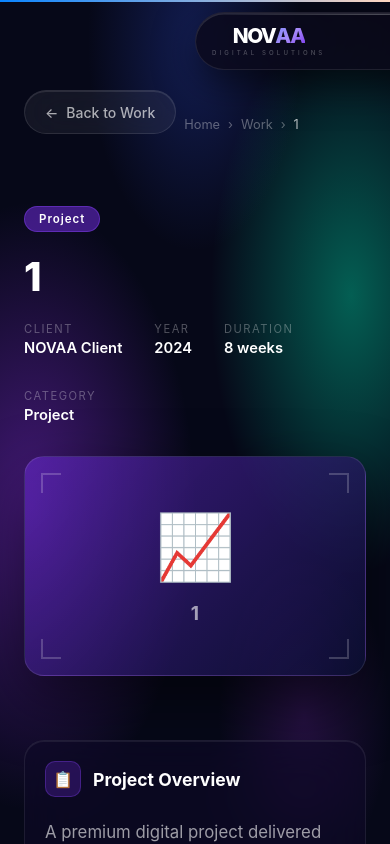
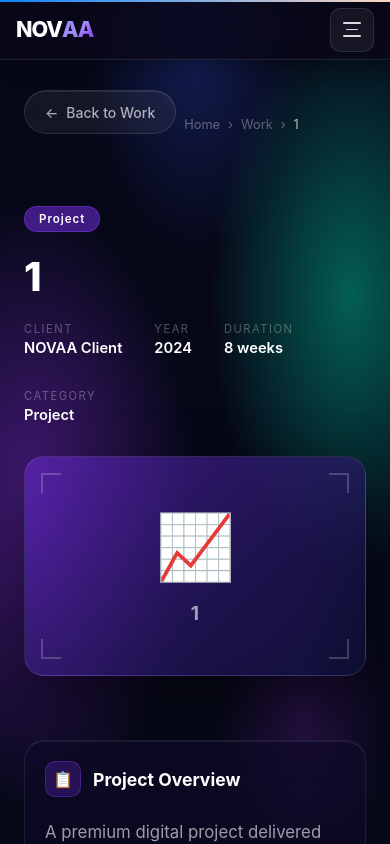
Before and after one commit to NOVAA-STUDIOS/novaa-studios-, a React (Vite) app: page /work/1 in a window 390 px wide. Shown: the top 844 px of the page. Built offline with nearby package versions, Linux system fonts and the light colour scheme.

Commit message:
make changes

```diff
--- a/src/components/Navbar.jsx
+++ b/src/components/Navbar.jsx
@@ -1,7 +1,7 @@
-import { useState, useEffect }     from 'react'
-import { motion, AnimatePresence }  from 'framer-motion'
-import { useNavigate, useLocation } from 'react-router-dom'
-import { useProjectNavigation }     from '../hooks/useNavigation'
+import { useState, useEffect }      from 'react'
+import { motion, AnimatePresence }   from 'framer-motion'
+import { useNavigate, useLocation }  from 'react-router-dom'
+import { useProjectNavigation }      from '../hooks/useNavigation'
 
 const LINKS = [
   { label:'Home',     href:'/',          icon:'🏠' },
@@ -12,23 +12,24 @@ const LINKS = [
   { label:'Contact',  href:'/contact',   icon:'✉️' },
 ]
 
+const ease = [0.22, 1, 0.36, 1]
+
 export default function Navbar() {
-  const [scrolled, setScrolled] = useState(false)
-  const [open,     setOpen]     = useState(false)
-  const [hov,      setHov]      = useState(null)
-  const navigate       = useNavigate()
-  const { pathname }   = useLocation()
+  const [scrolled,  setScrolled]  = useState(false)
+  const [open,      setOpen]      = useState(false)
+  const [hov,       setHov]       = useState(null)
+  const navigate         = useNavigate()
+  const { pathname }     = useLocation()
   const { startProject } = useProjectNavigation()
 
   useEffect(() => {
-    const fn = () => setScrolled(window.scrollY > 24)
+    const fn = () => setScrolled(window.scrollY > 20)
     window.addEventListener('scroll', fn, { passive:true })
     return () => window.removeEventListener('scroll', fn)
   }, [])
 
   useEffect(() => { setOpen(false) }, [pathname])
 
-  /* Lock body scroll when menu open */
   useEffect(() => {
     document.body.style.overflow = open ? 'hidden' : ''
     return () => { document.body.style.overflow = '' }
@@ -56,55 +57,53 @@ export default function Navbar() {
     }
   }
 
+  /* ── shared glass style ── */
+  const glass = {
+    background:           scrolled ? 'rgba(7,5,18,0.94)' : 'rgba(10,8,22,0.82)',
+    backdropFilter:       'blur(48px) saturate(200%) brightness(1.1)',
+    WebkitBackdropFilter: 'blur(48px) saturate(200%) brightness(1.1)',
+    borderBottom:         '1px solid rgba(255,255,255,0.08)',
+    boxShadow:            scrolled
+      ? 'inset 0 -1px 0 rgba(255,255,255,0.04), 0 8px 32px rgba(0,0,0,0.5)'
+      : 'inset 0 -1px 0 rgba(255,255,255,0.03), 0 4px 20px rgba(0,0,0,0.35)',
+    transition:           'all 0.4s ease',
+  }
+
   return (
     <>
-      {/* ── NAVBAR PILL ── */}
+      {/* ════════════════════════════════════
+          DESKTOP — floating pill (≥769px)
+      ════════════════════════════════════ */}
       <motion.div
-        initial={{ y:-110, opacity:0 }}
+        initial={{ y:-100, opacity:0 }}
         animate={{ y:0, opacity:1 }}
-        transition={{ duration:1, ease:[0.22,1,0.36,1], delay:0.08 }}
+        transition={{ duration:1, ease, delay:0.08 }}
+        className="desktop-nav"
         style={{
-          position:'fixed', top:'clamp(10px,2vw,20px)',
-          left:'50%', transform:'translateX(-50%)',
-          zIndex:1000,
-          width:'min(1180px,calc(100vw - 24px))',
+          position:'fixed', top:'20px', left:'50%',
+          transform:'translateX(-50%)', zIndex:1000,
+          width:'min(1180px,91vw)',
         }}
       >
         <div style={{
-          height:               'clamp(58px,8vw,72px)',
-          borderRadius:         '999px',
-          display:              'flex',
-          alignItems:           'center',
-          padding:              '0 clamp(10px,2vw,14px) 0 clamp(16px,3vw,28px)',
-          justifyContent:       'space-between',
-          background:           scrolled ? 'rgba(7,5,18,0.94)' : 'rgba(12,9,24,0.82)',
-          backdropFilter:       'blur(48px) saturate(200%) brightness(1.12)',
-          WebkitBackdropFilter: 'blur(48px) saturate(200%) brightness(1.12)',
-          border:               '1px solid rgba(255,255,255,0.09)',
-          boxShadow:            scrolled
-            ? 'inset 0 1.5px 0 rgba(255,255,255,0.13),0 20px 60px rgba(0,0,0,0.65),0 0 0 0.5px rgba(255,255,255,0.04)'
+          height:'72px', borderRadius:'999px',
+          display:'flex', alignItems:'center',
+          padding:'0 14px 0 28px', justifyContent:'space-between',
+          position:'relative', ...glass,
+          borderBottom:'none',
+          border:'1px solid rgba(255,255,255,0.09)',
+          boxShadow: scrolled
+            ? 'inset 0 1.5px 0 rgba(255,255,255,0.13),0 20px 60px rgba(0,0,0,0.65)'
             : 'inset 0 1.5px 0 rgba(255,255,255,0.12),0 12px 40px rgba(0,0,0,0.55)',
-          transition:           'all 0.4s ease',
-          position:             'relative',
         }}>
           {/* Shine */}
-          <div style={{ position:'absolute', top:'1px', left:'5%', right:'5%', height:'1px', background:'linear-gradient(90deg,transparent,rgba(255,255,255,0.22),transparent)', borderRadius:'999px', pointerEvents:'none' }} />
+          <div style={{ position:'absolute', top:'1px', left:'5%', right:'5%', height:'1px', background:'linear-gradient(90deg,transparent,rgba(255,255,255,0.22),transparent)', pointerEvents:'none' }} />
 
-          {/* LOGO */}
-          <motion.div onClick={() => navigate('/')} whileHover={{ scale:1.02 }} whileTap={{ scale:0.97 }}
-            style={{ display:'flex', flexDirection:'column', gap:'2px', cursor:'pointer', userSelect:'none', flexShrink:0 }}>
-            <div style={{ display:'flex', alignItems:'baseline', lineHeight:1 }}>
-              <span style={{ fontFamily:'"Syne",Inter,sans-serif', fontSize:'clamp(1.3rem,4vw,1.9rem)', fontWeight:800, color:'#fff', letterSpacing:'-1.5px', lineHeight:1 }}>NOV</span>
-              <span style={{ fontFamily:'"Syne",Inter,sans-serif', fontSize:'clamp(1.3rem,4vw,1.9rem)', fontWeight:800, letterSpacing:'-1.5px', lineHeight:1, background:'linear-gradient(135deg,#818cf8,#a78bfa,#7c3aed)', WebkitBackgroundClip:'text', WebkitTextFillColor:'transparent' }}>AA</span>
-            </div>
-            <span style={{ fontSize:'clamp(0.38rem,1vw,0.47rem)', fontWeight:500, color:'rgba(255,255,255,0.28)', letterSpacing:'clamp(2px,0.8vw,4px)', textTransform:'uppercase' }}>
-              DIGITAL SOLUTIONS
-            </span>
-          </motion.div>
+          {/* Logo */}
+          <Logo navigate={navigate} />
 
-          {/* DESKTOP LINKS */}
-          <nav style={{ display:'flex', alignItems:'center', gap:'2px', position:'absolute', left:'50%', top:'50%', transform:'translate(-50%,-50%)' }}
-            className="desktop-nav">
+          {/* Center links */}
+          <nav style={{ display:'flex', alignItems:'center', gap:'2px', position:'absolute', left:'50%', top:'50%', transform:'translate(-50%,-50%)' }}>
             {LINKS.map(link => {
               const active = isActive(link.href)
               return (
@@ -112,21 +111,23 @@ export default function Navbar() {
                   onHoverStart={() => setHov(link.label)} onHoverEnd={() => setHov(null)}
                   whileTap={{ scale:0.95 }}
                   style={{
-                    position:'relative', padding:'8px 16px', background:'none', border:'none',
-                    borderRadius:'999px', cursor:'pointer', fontFamily:'Inter,sans-serif',
-                    fontSize:'0.875rem', fontWeight:active?600:450, letterSpacing:'0.1px',
+                    position:'relative', padding:'8px 16px', background:'none',
+                    border:'none', borderRadius:'999px', cursor:'pointer',
+                    fontFamily:'Inter,sans-serif', fontSize:'0.875rem',
+                    fontWeight:active?600:450,
                     color:active?'#818cf8':hov===link.label?'rgba(255,255,255,0.88)':'rgba(255,255,255,0.52)',
                     transition:'color 0.22s ease', whiteSpace:'nowrap',
                   }}>
                   <AnimatePresence>
                     {hov===link.label&&!active&&(
-                      <motion.div initial={{ opacity:0, scale:0.88 }} animate={{ opacity:1, scale:1 }} exit={{ opacity:0, scale:0.88 }} transition={{ duration:0.18 }}
+                      <motion.div initial={{ opacity:0,scale:0.88 }} animate={{ opacity:1,scale:1 }} exit={{ opacity:0,scale:0.88 }} transition={{ duration:0.18 }}
                         style={{ position:'absolute', inset:0, borderRadius:'999px', background:'rgba(255,255,255,0.06)', pointerEvents:'none' }} />
                     )}
                   </AnimatePresence>
                   {link.label}
                   {active && (
-                    <motion.div layoutId="nav-dot" style={{ position:'absolute', bottom:'5px', left:'50%', transform:'translateX(-50%)', width:'4px', height:'4px', borderRadius:'50%', background:'#818cf8', boxShadow:'0 0 8px rgba(129,140,248,0.9)' }}
+                    <motion.div layoutId="nav-dot"
+                      style={{ position:'absolute', bottom:'5px', left:'50%', transform:'translateX(-50%)', width:'4px', height:'4px', borderRadius:'50%', background:'#818cf8', boxShadow:'0 0 8px rgba(129,140,248,0.9)' }}
                       transition={{ type:'spring', stiffness:520, damping:38 }} />
                   )}
                 </motion.button>
@@ -134,38 +135,57 @@ export default function Navbar() {
             })}
           </nav>
 
-          {/* RIGHT — CTA + Burger */}
-          <div style={{ display:'flex', alignItems:'center', gap:'8px', flexShrink:0 }}>
-            {/* Let's Talk — desktop only */}
+          {/* Let's Talk */}
           <motion.button onClick={startProject} whileHover={{ scale:1.05 }} whileTap={{ scale:0.96 }}
-              className="desktop-nav"
             style={{
               display:'inline-flex', alignItems:'center', gap:'8px', padding:'10px 22px',
               borderRadius:'999px', background:'linear-gradient(135deg,#6366f1,#7c3aed,#8b5cf6)',
               border:'1px solid rgba(160,130,255,0.35)',
               boxShadow:'inset 0 1.5px 0 rgba(255,255,255,0.22),0 0 28px rgba(99,102,241,0.35)',
               color:'#fff', fontFamily:'Inter,sans-serif', fontWeight:600,
-                fontSize:'clamp(0.8rem,1.5vw,0.9rem)', cursor:'pointer', whiteSpace:'nowrap',
-                transition:'all 0.3s ease',
+              fontSize:'0.9rem', cursor:'pointer', whiteSpace:'nowrap', transition:'all 0.3s ease',
             }}>
             Let's Talk
-              <motion.span animate={{ x:[0,4,0] }} transition={{ duration:1.6, repeat:Infinity, ease:'easeInOut' }}
-                style={{ display:'inline-block' }}>→</motion.span>
+            <motion.span animate={{ x:[0,4,0] }} transition={{ duration:1.6, repeat:Infinity, ease:'easeInOut' }}>→</motion.span>
           </motion.button>
+        </div>
+      </motion.div>
 
-            {/* HAMBURGER */}
-            <motion.button onClick={() => setOpen(p=>!p)}
-              whileHover={{ scale:1.08 }} whileTap={{ scale:0.92 }}
+      {/* ════════════════════════════════════
+          MOBILE — full-width strip (≤768px)
+      ════════════════════════════════════ */}
+      <motion.header
+        initial={{ y:-60, opacity:0 }}
+        animate={{ y:0, opacity:1 }}
+        transition={{ duration:0.7, ease }}
+        className="mobile-nav"
+        style={{
+          position:'fixed', top:0, left:0, right:0, zIndex:1000,
+          height:'60px', paddingLeft:'env(safe-area-inset-left)',
+          paddingRight:'env(safe-area-inset-right)',
+          display:'flex', alignItems:'center',
+          justifyContent:'space-between',
+          padding:'0 16px',
+          ...glass,
+        }}
+      >
+        {/* Top shine */}
+        <div style={{ position:'absolute', top:0, left:0, right:0, height:'1px', background:'linear-gradient(90deg,transparent,rgba(255,255,255,0.18),transparent)', pointerEvents:'none' }} />
+
+        <Logo navigate={navigate} small />
+
+        {/* Hamburger */}
+        <motion.button
+          onClick={() => setOpen(p=>!p)}
+          whileTap={{ scale:0.9 }}
           aria-label="Toggle menu"
           style={{
-                width:'clamp(42px,7vw,52px)', height:'clamp(42px,7vw,52px)',
-                borderRadius:'50%', display:'flex', flexDirection:'column',
-                alignItems:'center', justifyContent:'center', gap:'5px',
-                background:open?'rgba(99,102,241,0.2)':'rgba(255,255,255,0.07)',
-                backdropFilter:'blur(20px)', WebkitBackdropFilter:'blur(20px)',
-                border:open?'1px solid rgba(99,102,241,0.35)':'1px solid rgba(255,255,255,0.11)',
-                boxShadow:'inset 0 1.5px 0 rgba(255,255,255,0.12),0 4px 20px rgba(0,0,0,0.35)',
-                cursor:'pointer', flexShrink:0, transition:'all 0.3s ease', position:'relative', overflow:'hidden',
+            width:'42px', height:'42px', borderRadius:'10px',
+            display:'flex', flexDirection:'column', alignItems:'center',
+            justifyContent:'center', gap:'5px',
+            background:open?'rgba(99,102,241,0.18)':'rgba(255,255,255,0.06)',
+            border:open?'1px solid rgba(99,102,241,0.3)':'1px solid rgba(255,255,255,0.1)',
+            cursor:'pointer', transition:'all 0.3s ease', flexShrink:0,
           }}>
           {[0,1,2].map(i => (
             <motion.span key={i}
@@ -173,103 +193,129 @@ export default function Navbar() {
                 rotate:  open&&i===0?45:open&&i===2?-45:0,
                 y:       open&&i===0?10:open&&i===2?-10:0,
                 opacity: open&&i===1?0:1,
-                    width:   i===1?(open?'18px':'13px'):'18px',
+                width:   i===1?(open?'18px':'12px'):'18px',
               }}
-                  transition={{ duration:0.32, ease:[0.22,1,0.36,1] }}
-                  style={{ display:'block', height:'1.5px', borderRadius:'999px', background:'rgba(255,255,255,0.8)', originX:'50%', originY:'50%' }}
+              transition={{ duration:0.3, ease }}
+              style={{ display:'block', height:'1.5px', borderRadius:'2px', background:'rgba(255,255,255,0.85)', originX:'50%', originY:'50%' }}
             />
           ))}
         </motion.button>
-          </div>
-        </div>
+      </motion.header>
 
-        {/* ── DROPDOWN ── */}
+      {/* ── Mobile Dropdown ── */}
       <AnimatePresence>
         {open && (
+          <>
+            {/* Backdrop */}
             <motion.div
-              key="menu"
-              initial={{ opacity:0, scale:0.95, y:-12, filter:'blur(8px)' }}
-              animate={{ opacity:1, scale:1,    y:0,   filter:'blur(0px)' }}
-              exit={{   opacity:0, scale:0.96,  y:-8,  filter:'blur(6px)' }}
-              transition={{ duration:0.35, ease:[0.22,1,0.36,1] }}
+              key="bd"
+              initial={{ opacity:0 }} animate={{ opacity:1 }} exit={{ opacity:0 }}
+              transition={{ duration:0.25 }}
+              onClick={() => setOpen(false)}
+              style={{ position:'fixed', inset:0, zIndex:998, background:'rgba(0,0,0,0.4)', backdropFilter:'blur(4px)', WebkitBackdropFilter:'blur(4px)' }}
+            />
+
+            {/* Panel */}
+            <motion.div
+              key="panel"
+              initial={{ opacity:0, y:-20 }}
+              animate={{ opacity:1, y:0 }}
+              exit={{   opacity:0, y:-16 }}
+              transition={{ duration:0.38, ease }}
               style={{
-                position:'absolute', top:'calc(100% + 10px)', right:0,
-                width:'min(260px,calc(100vw - 24px))',
-                background:'rgba(8,6,20,0.97)',
-                backdropFilter:'blur(48px) saturate(200%)',
-                WebkitBackdropFilter:'blur(48px) saturate(200%)',
+                position:'fixed', top:'60px', left:0, right:0,
+                zIndex:999, margin:'8px 12px 0',
+                background:'rgba(8,6,20,0.96)',
+                backdropFilter:'blur(48px) saturate(180%)',
+                WebkitBackdropFilter:'blur(48px) saturate(180%)',
                 border:'1px solid rgba(255,255,255,0.09)',
-                borderRadius:'20px', overflow:'hidden', padding:'8px',
-                boxShadow:'inset 0 1px 0 rgba(255,255,255,0.1),0 32px 80px rgba(0,0,0,0.75),0 0 0 0.5px rgba(255,255,255,0.03)',
-              }}>
-              {/* Purple accent */}
-              <div style={{ position:'absolute', top:0, left:'8%', right:'8%', height:'1px', background:'linear-gradient(90deg,transparent,rgba(99,102,241,0.6),transparent)', pointerEvents:'none' }} />
+                borderRadius:'18px', overflow:'hidden',
+                boxShadow:'0 24px 64px rgba(0,0,0,0.7),inset 0 1px 0 rgba(255,255,255,0.1)',
+              }}
+            >
+              {/* Purple accent top */}
+              <div style={{ height:'1px', background:'linear-gradient(90deg,transparent,rgba(99,102,241,0.7),transparent)' }} />
 
+              <div style={{ padding:'8px' }}>
                 {LINKS.map((link, i) => {
                   const active = isActive(link.href)
                   return (
-                  <motion.button key={link.label} onClick={() => go(link.href)}
-                    initial={{ opacity:0, x:-12 }}
-                    animate={{ opacity:1, x:0 }}
-                    transition={{ delay:i*0.04, duration:0.28, ease:[0.22,1,0.36,1] }}
+                    <motion.button
+                      key={link.label}
+                      onClick={() => go(link.href)}
+                      initial={{ opacity:0, y:-8 }}
+                      animate={{ opacity:1, y:0 }}
+                      transition={{ delay:i*0.04, duration:0.28, ease }}
                       whileHover={{ background:'rgba(255,255,255,0.07)' }}
-                    whileTap={{ scale:0.98 }}
+                      whileTap={{ scale:0.98, background:'rgba(255,255,255,0.05)' }}
                       style={{
-                      width:'100%', display:'flex', alignItems:'center', gap:'12px',
-                      padding:'11px 12px', borderRadius:'12px',
+                        width:'100%', display:'flex', alignItems:'center', gap:'14px',
+                        padding:'13px 14px', borderRadius:'12px',
                         background:active?'rgba(99,102,241,0.12)':'transparent',
                         border:'none',
                         borderLeft:active?'2.5px solid #6366f1':'2.5px solid transparent',
-                      cursor:'pointer', textAlign:'left', fontFamily:'Inter,sans-serif',
-                      fontSize:'0.9rem', fontWeight:active?600:400,
-                      color:active?'#818cf8':'rgba(255,255,255,0.6)',
-                      transition:'all 0.2s ease',
+                        cursor:'pointer', textAlign:'left',
+                        fontFamily:'Inter,sans-serif', fontSize:'1rem',
+                        fontWeight:active?600:400,
+                        color:active?'#818cf8':'rgba(255,255,255,0.72)',
+                        transition:'all 0.2s ease', minHeight:'52px',
                       }}>
+                      {/* Icon box */}
                       <div style={{
-                      width:'32px', height:'32px', borderRadius:'9px', flexShrink:0,
-                      display:'flex', alignItems:'center', justifyContent:'center', fontSize:'0.95rem',
+                        width:'36px', height:'36px', borderRadius:'10px', flexShrink:0,
+                        display:'flex', alignItems:'center', justifyContent:'center',
+                        fontSize:'1.05rem',
                         background:active?'rgba(99,102,241,0.22)':'rgba(255,255,255,0.07)',
                         border:active?'1px solid rgba(99,102,241,0.4)':'1px solid rgba(255,255,255,0.09)',
-                      boxShadow:active?'0 0 12px rgba(99,102,241,0.25)':'none',
-                      transition:'all 0.2s ease',
                       }}>
                         {link.icon}
                       </div>
                       {link.label}
+                      {active && (
+                        <motion.span initial={{ opacity:0 }} animate={{ opacity:1 }}
+                          style={{ marginLeft:'auto', fontSize:'0.75rem', color:'#818cf8' }}>●</motion.span>
+                      )}
                     </motion.button>
                   )
                 })}
+              </div>
 
-              {/* Let's Talk inside menu */}
-              <div style={{ padding:'8px 4px 2px' }}>
-                <motion.button onClick={startProject}
+              {/* Let's Talk CTA */}
+              <div style={{ padding:'4px 16px 14px' }}>
+                <motion.button onClick={() => { setOpen(false); startProject() }}
                   whileHover={{ scale:1.02 }} whileTap={{ scale:0.97 }}
                   style={{
-                    width:'100%', padding:'12px 16px', borderRadius:'12px',
+                    width:'100%', padding:'14px', borderRadius:'12px',
                     background:'linear-gradient(135deg,#6366f1,#7c3aed)',
                     border:'1px solid rgba(150,100,255,0.4)',
-                    boxShadow:'inset 0 1px 0 rgba(255,255,255,0.15)',
-                    color:'#fff', fontFamily:'Inter,sans-serif', fontWeight:600,
-                    fontSize:'0.9rem', cursor:'pointer', transition:'all 0.25s ease',
-                    minHeight:'44px',
+                    boxShadow:'inset 0 1px 0 rgba(255,255,255,0.18),0 4px 20px rgba(99,102,241,0.3)',
+                    color:'#fff', fontFamily:'Inter,sans-serif',
+                    fontWeight:700, fontSize:'1rem', cursor:'pointer',
+                    transition:'all 0.25s ease', minHeight:'50px',
+                    letterSpacing:'0.2px',
                   }}>
                   Let's Talk →
                 </motion.button>
               </div>
             </motion.div>
-          )}
-        </AnimatePresence>
-      </motion.div>
-
-      {/* Backdrop */}
-      <AnimatePresence>
-        {open && (
-          <motion.div key="backdrop" initial={{ opacity:0 }} animate={{ opacity:1 }} exit={{ opacity:0 }}
-            onClick={() => setOpen(false)}
-            style={{ position:'fixed', inset:0, zIndex:999, background:'rgba(0,0,0,0.3)', backdropFilter:'blur(2px)', WebkitBackdropFilter:'blur(2px)' }}
-          />
+          </>
         )}
       </AnimatePresence>
     </>
   )
 }
+
+/* ── Reusable Logo ── */
+function Logo({ navigate, small=false }) {
+  const size = small ? '1.35rem' : '1.9rem'
+  return (
+    <motion.div onClick={() => navigate('/')} whileHover={{ scale:1.02 }} whileTap={{ scale:0.97 }}
+      style={{ display:'flex', flexDirection:'column', gap:'2px', cursor:'pointer', userSelect:'none', flexShrink:0 }}>
+      <div style={{ display:'flex', alignItems:'baseline', lineHeight:1 }}>
+        <span style={{ fontFamily:'"Syne",Inter,sans-serif', fontSize:size, fontWeight:800, color:'#fff', letterSpacing:'-1px', lineHeight:1 }}>NOV</span>
+        <span style={{ fontFamily:'"Syne",Inter,sans-serif', fontSize:size, fontWeight:800, letterSpacing:'-1px', lineHeight:1, background:'linear-gradient(135deg,#818cf8,#a78bfa,#7c3aed)', WebkitBackgroundClip:'text', WebkitTextFillColor:'transparent' }}>AA</span>
+      </div>
+      {!small && <span style={{ fontSize:'0.42rem', fontWeight:500, color:'rgba(255,255,255,0.28)', letterSpacing:'3px', textTransform:'uppercase' }}>DIGITAL SOLUTIONS</span>}
+    </motion.div>
+  )
+}
--- a/src/styles/global.css
+++ b/src/styles/global.css
@@ -811,3 +811,12 @@ input, textarea, select { font-size: 16px !important; }
 
 /* ── TOUCH TARGETS ── */
 button, a { min-height: 44px; }
+
+@media (max-width: 768px) {
+  .desktop-nav { display: none !important; }
+  .mobile-nav  { display: flex !important; }
+}
+@media (min-width: 769px) {
+  .desktop-nav { display: flex !important; }
+  .mobile-nav  { display: none !important; }
+}
```
Lines whose indentation alone changed are shown as unchanged.
